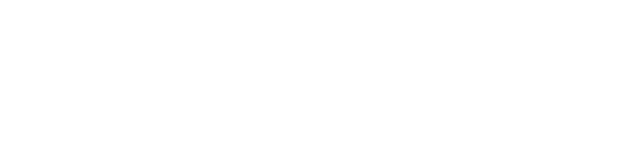
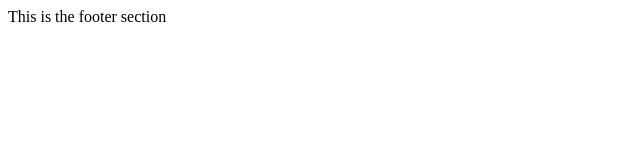
Before and after one commit to Sherin-Vargheese/exam, a plain HTML site: page index.html in a window 1280 px wide. Shown: the whole page, without its empty margins (0-640 px from the left). Drawn offline with Linux system fonts and the light colour scheme.

Commit message:
commit done on feature/footer

```diff
--- a/index.html
+++ b/index.html
@@ -4,5 +4,8 @@
     </head>
     <body>
 
+
+
+        <footer>This is the footer section</footer>
     </body>
 </html>
```
